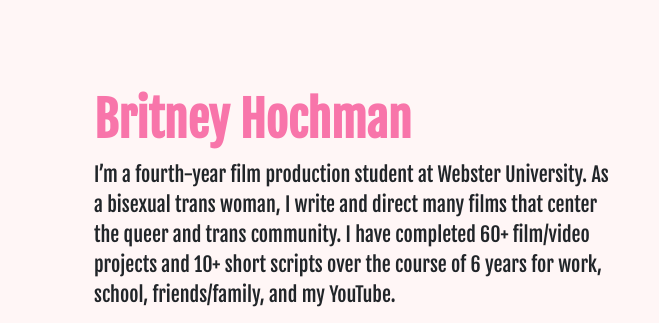
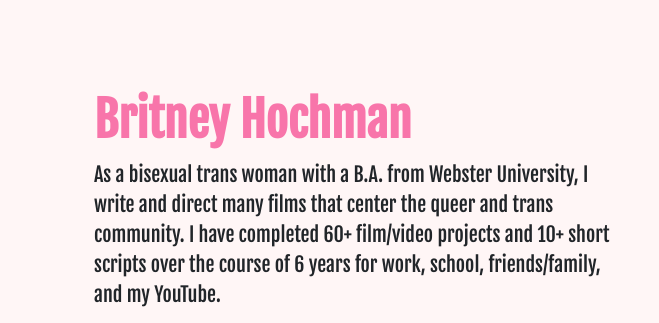
Before and after one commit to Britney5204/www.britneyhochman.com, a plain HTML site: page Pages/about.html in a window 1280 px wide. Shown: the part 222-545 px from the top of the page, 0-659 px from the left. Drawn offline with nearby package versions, Linux system fonts and the light colour scheme.

Commit message:
Update about.html

```diff
--- a/Pages/about.html
+++ b/Pages/about.html
@@ -67,7 +67,7 @@
           </div>
           <div class="col-lg-6">
             <h1 class="display-5 fw-bold lh-1 mb-3 text-fjalla text-deeptranspink">Britney Hochman</h1>
-            <p class="lead text-fjalla">I’m a fourth-year film production student at Webster University. As a bisexual trans woman, I write and direct many films that center the queer and trans community. I have completed 60+ film/video projects and 10+ short scripts over the course of 6 years for work, school, friends/family, and my YouTube.</p>
+            <p class="lead text-fjalla">As a bisexual trans woman with a B.A. from Webster University, I write and direct many films that center the queer and trans community. I have completed 60+ film/video projects and 10+ short scripts over the course of 6 years for work, school, friends/family, and my YouTube.</p>
             <div class="d-grid gap-2 d-md-flex justify-content-md-start">
               <a href="./resume.html"><button type="button" class="btn btn-outline-secondary bg-transblue btn-lg px-4 text-carlito" fdprocessedid="1ihjzq">Resume</button></a>
               <a href="./portfolio-main.html"><button type="button" class="btn btn-outline-secondary bg-transblue btn-lg px-4 text-carlito" fdprocessedid="hdsq">Portfolio</button></a>
```
